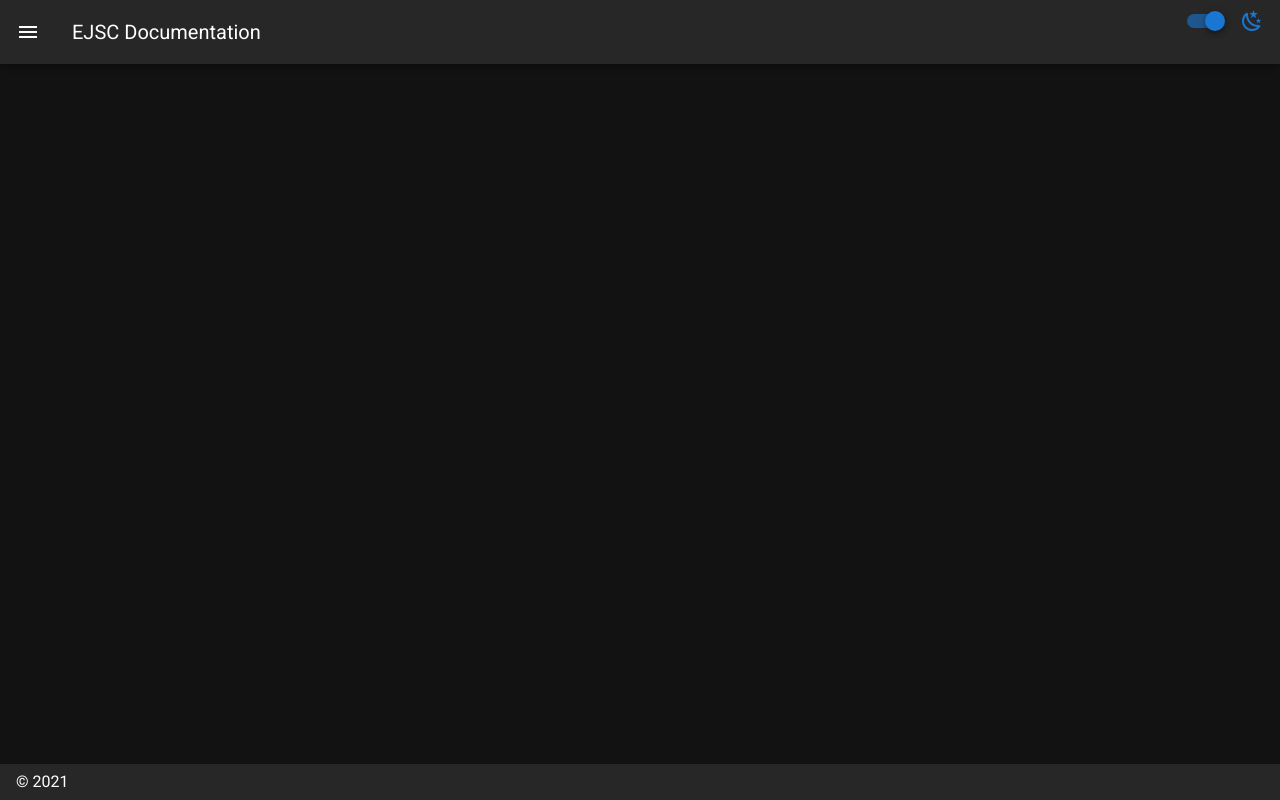
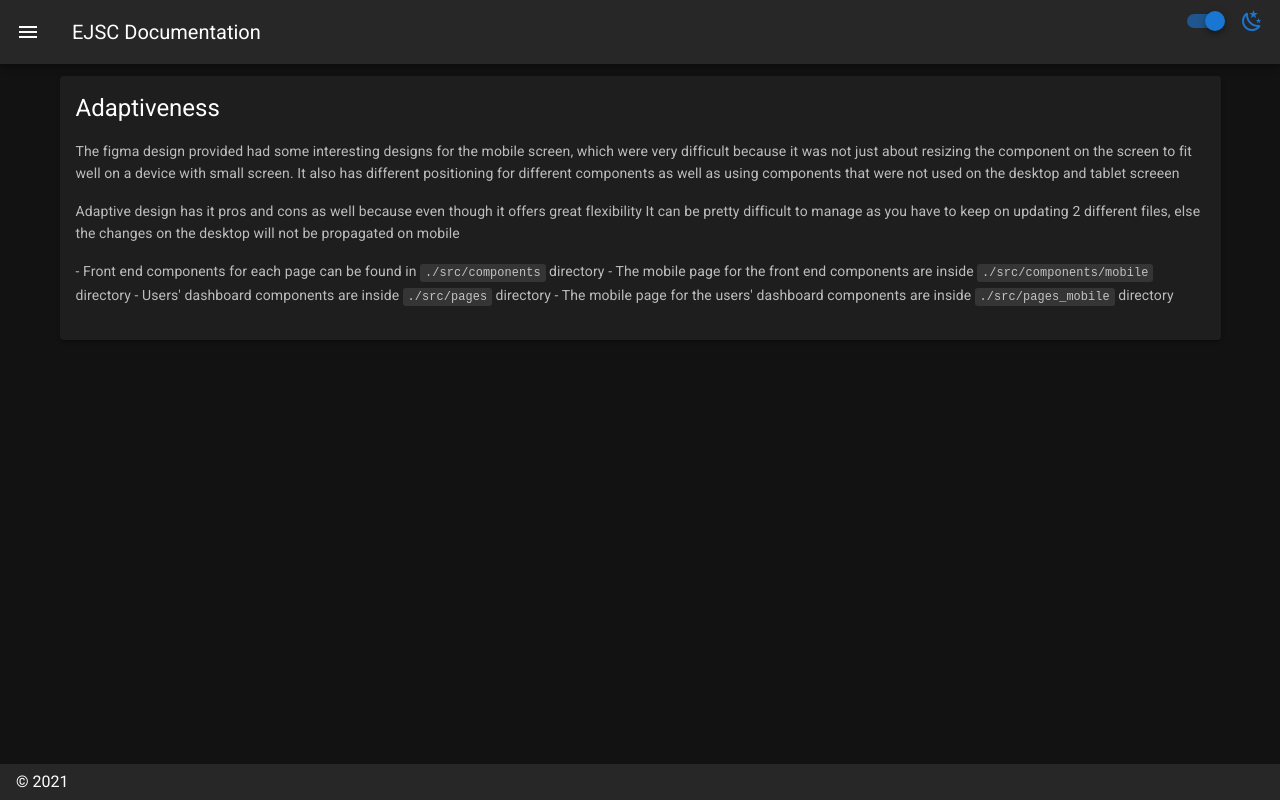
Before and after one commit to IAmMasterCraft/ejsc-docs, a Nuxt app: page /adaptiveness in a window 1280 px wide. Built offline with nearby package versions, Linux system fonts and the light colour scheme.

Commit message:
adaptiveness docs

```diff
--- /dev/null
+++ b/pages/adaptiveness.vue
@@ -0,0 +1,41 @@
+<template>
+  <v-row justify="center" align="center">
+    <v-col cols="12">
+      <v-card>
+        <v-card-title class="headline">
+          Adaptiveness
+        </v-card-title>
+        <v-card-text>
+          <p>
+            The figma design provided had some interesting designs for the mobile screen,
+            which were very difficult because it was not just about resizing the component
+            on the screen to fit well on a device with small screen.
+            It also has different positioning for different components as well as using components
+            that were not used on the desktop and tablet screeen
+          <p/>
+          <p>
+            Adaptive design has it pros and cons as well because even though it offers great flexibility
+            It can be pretty difficult to manage as you have to keep on updating 2 different files,
+            else the changes on the desktop will not be propagated on mobile
+          </p>
+          <p>
+            - Front end components for each page can be found in <code>./src/components</code> directory
+            - The mobile page for the front end components are inside <code>./src/components/mobile</code> directory
+            - Users' dashboard components are inside <code>./src/pages</code> directory
+            - The mobile page for the users' dashboard components are inside <code>./src/pages_mobile</code> directory
+          </p>
+        </v-card-text>
+        <v-card-actions v-if="true === false">
+          <v-spacer />
+          <v-btn
+            color="primary"
+            nuxt
+            to="/inspire"
+          >
+            Continue
+          </v-btn>
+        </v-card-actions>
+      </v-card>
+    </v-col>
+  </v-row>
+</template>
--- a/pages/assets.vue
+++ b/pages/assets.vue
@@ -19,7 +19,7 @@
             to="/inspire"
           >
             Continue
-          </v-btn>git
+          </v-btn>
         </v-card-actions>
       </v-card>
     </v-col>
--- a/pages/directory.vue
+++ b/pages/directory.vue
@@ -37,7 +37,7 @@
             + fonts: this folder contains the font file for the custom font used in the project
           </p>
           <p>
-            + pages: This houses vue code for the users' backend part of the website (i.e. the part that does requires authentication)
+            + pages: This houses vue code for the users' backend/users' dashboard part of the website (i.e. the part that does requires authentication)
           </p>
           <p>
             + pages_mobile: mobile vue code for <i>pages</i> folder
@@ -52,7 +52,7 @@
             + store: This is for managing Vuex store and different state in the web app
           </p>
           <p>
-            + views: This houses vue code for each separate page on the web app
+            + views: This houses vue code for each of the separate page on the web app
           </p>
         </v-card-text>
         <v-card-actions v-if="true === false">
--- a/pages/responsiveness.vue
+++ b/pages/responsiveness.vue
@@ -11,7 +11,7 @@
             It has several class utility and components that makes development easy and it is
             highly customizable
           <p/>
-          <p>You check out <a href="https://bulma.io/documentation/" target="_blank">Bulma Documentation here</a></p>
+          <p>You can check out <a href="https://bulma.io/documentation/" target="_blank">Bulma Documentation here</a></p>
         </v-card-text>
         <v-card-actions v-if="true === false">
           <v-spacer />
--- a/pages/styling.vue
+++ b/pages/styling.vue
@@ -13,17 +13,17 @@
           <p/>
           <p>
             Bulma CSS Framework was used in styling this project and for things to be eaiser,
-            A sass file was created in the sass directory and was used to set style value for
+            A sass file was created in the sass directory and was used to customize bulma and set style value for
             different properties according to the design system, most especially the primary
             and secondary color code<br />
             The sass file was compiled to generate mystyles.css
           </p>
           <hr />
-          <h3>Compile SASS file:</h3>
+          <h3>Compiling a SASS file:</h3>
           <p>
-            - Modify mystyles.scss file in the sass folder
-            - Delete, rename or backup mystyles.css file in the css folder
-            - Open your terminal
+            - Modify mystyles.scss file in the sass folder <br />
+            - Delete, rename or backup mystyles.css file in the css folder <br />
+            - Open your terminal <br />
             - run <code>npm run sass</code> command to compile and generate mystyles.css file
             in the css folder
           </p>
@@ -36,7 +36,7 @@
             to="/inspire"
           >
             Continue
-          </v-btn>git
+          </v-btn>
         </v-card-actions>
       </v-card>
     </v-col>
```
